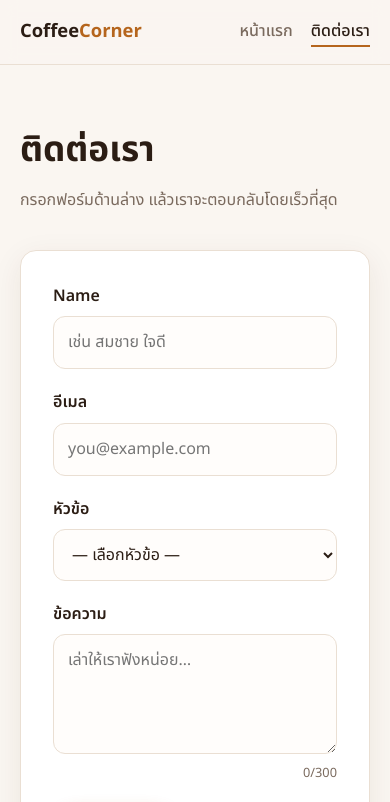
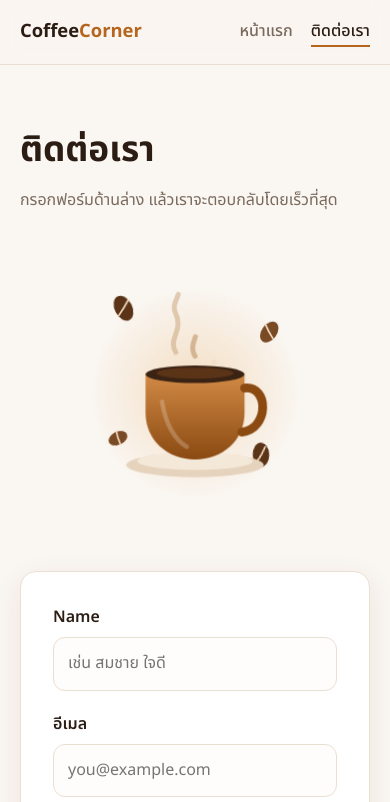
Before and after one commit to kooook-js/test-figma, a plain HTML site: page contact.html in a window 390 px wide. Shown: the top 802 px of the page. Drawn offline with Linux system fonts and the light colour scheme.

Commit message:
Add animated coffee graphic to contact page
Co-Authored-By: Claude Sonnet 5.5 <noreply@anthropic.com>

```diff
--- a/contact.html
+++ b/contact.html
@@ -25,6 +25,7 @@
       <p>กรอกฟอร์มด้านล่าง แล้วเราจะตอบกลับโดยเร็วที่สุด</p>
     </div>
 
+    <div class="contact-grid">
     <div class="form-card">
       <form id="contact-form" novalidate>
         <div class="field">
@@ -67,6 +68,47 @@
         <button class="btn" type="button" id="again">ส่งอีกข้อความ</button>
       </div>
     </div>
+
+    <aside class="art" aria-hidden="true">
+      <svg viewBox="0 0 400 480" xmlns="http://www.w3.org/2000/svg">
+        <defs>
+          <linearGradient id="cupG" x1="0" y1="0" x2="0" y2="1">
+            <stop offset="0" stop-color="#d28a45"/>
+            <stop offset="1" stop-color="#8a4a12"/>
+          </linearGradient>
+          <radialGradient id="glow" cx="50%" cy="50%" r="50%">
+            <stop offset="0" stop-color="#f3dcc1"/>
+            <stop offset="1" stop-color="#f3dcc1" stop-opacity="0"/>
+          </radialGradient>
+        </defs>
+
+        <circle class="glow" cx="200" cy="260" r="190" fill="url(#glow)"/>
+
+        <!-- floating beans -->
+        <g class="bean b1"><ellipse cx="70" cy="110" rx="16" ry="24" fill="#5b3418" transform="rotate(-30 70 110)"/><path d="M62 124 Q72 108 78 94" stroke="#f3dcc1" stroke-width="3" fill="none" stroke-linecap="round"/></g>
+        <g class="bean b2"><ellipse cx="335" cy="150" rx="14" ry="21" fill="#7a4a24" transform="rotate(35 335 150)"/><path d="M342 162 Q333 148 328 136" stroke="#f3dcc1" stroke-width="3" fill="none" stroke-linecap="round"/></g>
+        <g class="bean b3"><ellipse cx="320" cy="390" rx="15" ry="22" fill="#5b3418" transform="rotate(-15 320 390)"/><path d="M316 404 Q322 388 324 374" stroke="#f3dcc1" stroke-width="3" fill="none" stroke-linecap="round"/></g>
+        <g class="bean b4"><ellipse cx="60" cy="360" rx="12" ry="18" fill="#7a4a24" transform="rotate(50 60 360)"/><path d="M67 370 Q58 358 54 348" stroke="#f3dcc1" stroke-width="3" fill="none" stroke-linecap="round"/></g>
+
+        <!-- steam -->
+        <path class="steam s1" d="M165 190 C150 165 180 150 165 120 C155 100 175 90 170 70" />
+        <path class="steam s2" d="M200 185 C185 160 215 145 200 115 C190 95 210 85 205 65" />
+        <path class="steam s3" d="M235 190 C220 165 250 150 235 120 C225 100 245 90 240 70" />
+
+        <!-- cup + saucer -->
+        <g class="cup">
+          <ellipse cx="200" cy="395" rx="125" ry="22" fill="#e6d3bd"/>
+          <ellipse cx="200" cy="388" rx="105" ry="16" fill="#f4e8d9"/>
+          <path d="M110 230 H290 V300 C290 350 250 385 200 385 C150 385 110 350 110 300 Z" fill="url(#cupG)"/>
+          <path d="M290 255 C335 250 335 330 285 335" stroke="#8a4a12" stroke-width="16" fill="none" stroke-linecap="round"/>
+          <ellipse cx="200" cy="230" rx="90" ry="16" fill="#3b2314"/>
+          <ellipse cx="200" cy="228" rx="70" ry="10" fill="#5b3418"/>
+          <path d="M140 280 Q150 340 185 362" stroke="#fff" stroke-opacity=".22" stroke-width="8" fill="none" stroke-linecap="round"/>
+        </g>
+      </svg>
+      <p class="art-cap">มาคุยเรื่องกาแฟกันนะ ☕</p>
+    </aside>
+    </div>
   </main>
 
   <footer>© 2026 Coffee Corner · เว็บตัวอย่างสำหรับทดสอบ (ฟอร์มนี้ไม่ได้ส่งข้อมูลไปที่ใด)</footer>
--- a/styles.css
+++ b/styles.css
@@ -108,6 +108,45 @@ section.block .sub { color: var(--muted); margin: 0 0 32px; }
 .page-title h1 { margin: 0 0 6px; font-size: 2.2rem; }
 .page-title p { margin: 0; color: var(--muted); }
 
+.contact-grid {
+  display: grid; grid-template-columns: minmax(0, 560px) 1fr; gap: 48px;
+  align-items: center; margin: 28px 0 80px;
+}
+.contact-grid .form-card { margin: 0; width: 100%; }
+.art { text-align: center; }
+.art svg { width: 100%; max-width: 380px; height: auto; overflow: visible; }
+.art-cap { margin: 8px 0 0; color: var(--muted); font-weight: 500; }
+.art .glow { animation: pulse 5s ease-in-out infinite; transform-origin: 200px 260px; }
+.art .cup { animation: bob 4s ease-in-out infinite; }
+.art .steam {
+  fill: none; stroke: #c9a47c; stroke-width: 9; stroke-linecap: round; opacity: 0;
+  stroke-dasharray: 180; stroke-dashoffset: 180;
+  animation: steam 3.2s ease-in-out infinite;
+}
+.art .s2 { animation-delay: .8s; }
+.art .s3 { animation-delay: 1.6s; }
+.art .bean { animation: drift 6s ease-in-out infinite; transform-box: fill-box; transform-origin: center; }
+.art .b2 { animation-delay: -1.5s; animation-duration: 7s; }
+.art .b3 { animation-delay: -3s; animation-duration: 5.5s; }
+.art .b4 { animation-delay: -4.5s; animation-duration: 6.5s; }
+@keyframes steam {
+  0%   { stroke-dashoffset: 180; opacity: 0; transform: translateY(14px); }
+  30%  { opacity: .75; }
+  100% { stroke-dashoffset: 0; opacity: 0; transform: translateY(-16px); }
+}
+@keyframes bob   { 50% { transform: translateY(-8px); } }
+@keyframes pulse { 50% { transform: scale(1.06); opacity: .8; } }
+@keyframes drift {
+  0%, 100% { transform: translateY(0) rotate(0); }
+  50%      { transform: translateY(-18px) rotate(14deg); }
+}
+@media (max-width: 900px) {
+  .contact-grid { grid-template-columns: 1fr; }
+  .art { order: -1; }
+  .art svg { max-width: 220px; }
+  .art-cap { display: none; }
+}
+
 .form-card {
   max-width: 560px; margin: 28px 0 80px; background: var(--surface);
   border: 1px solid var(--line); border-radius: var(--radius);
```
